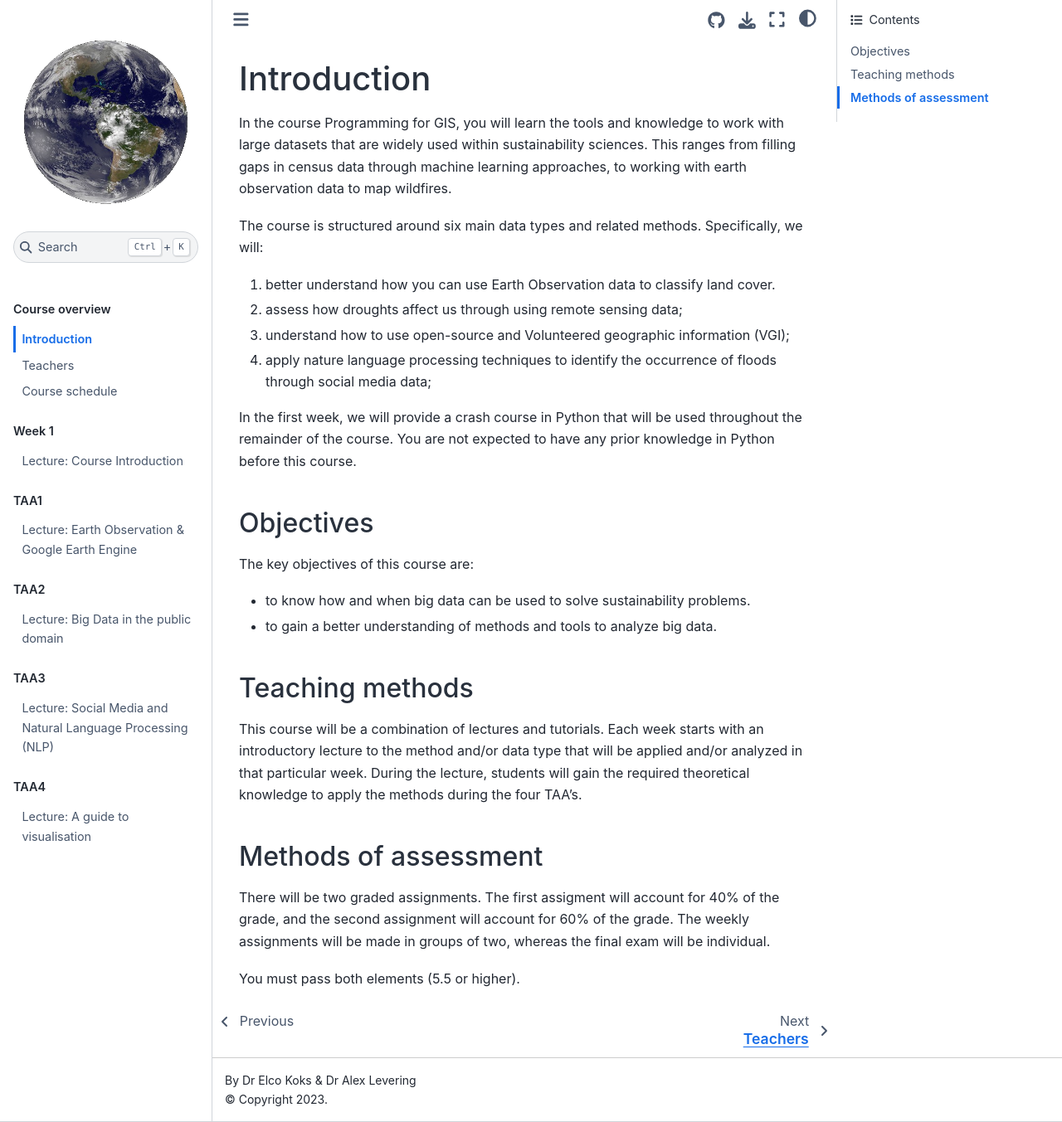
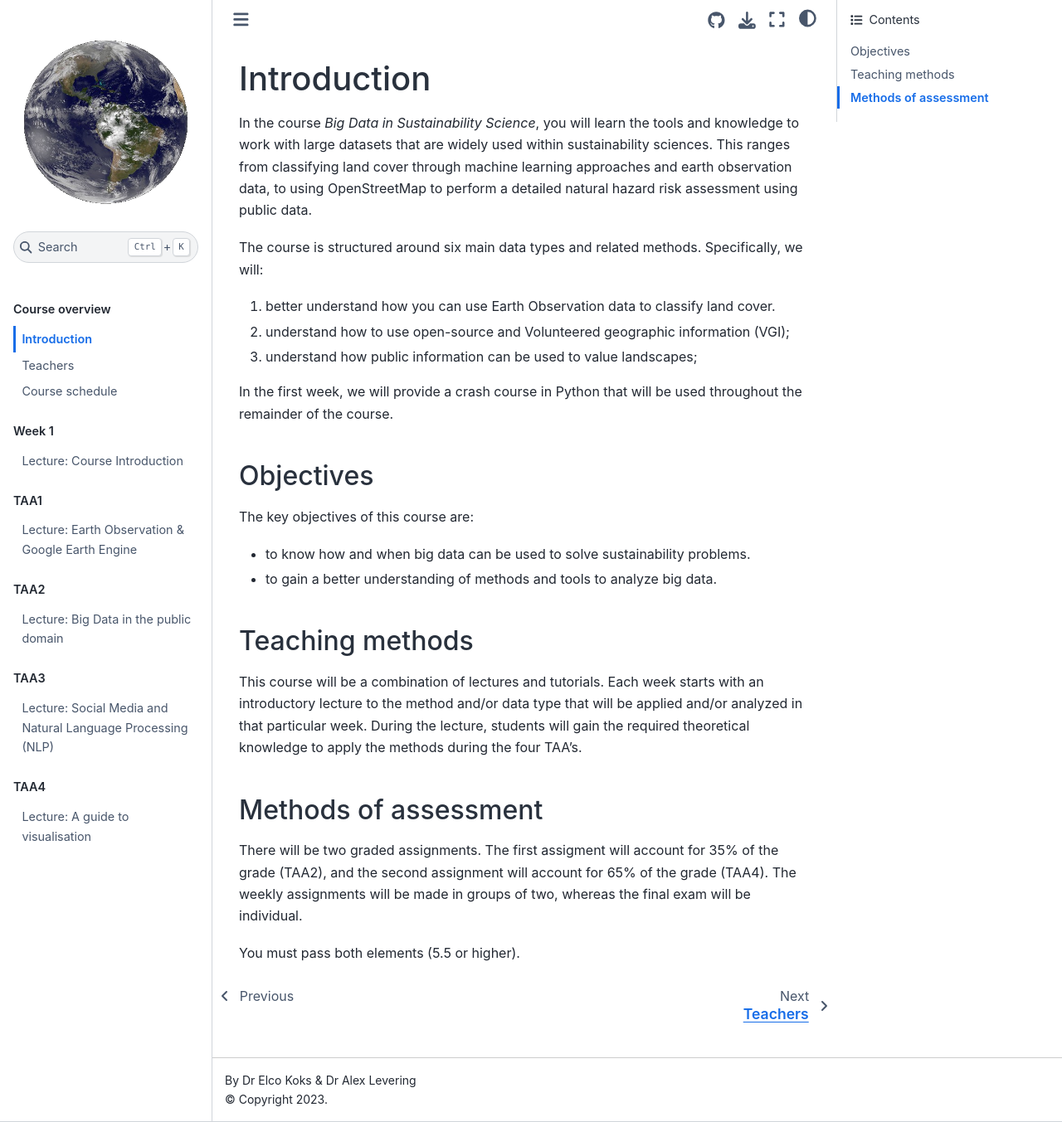
Before and after one commit to VU-IVM/UNIGIS_ProgrammingGIS, a Jupyter Book: the page built from course_basics/course_intro.md, in a window 1280 px wide and 1353 px high. Shown: the whole window at 83% size. Built offline with Jupyter Book 1.0.4 settings and Sphinx 7.4.7 and the Sphinx Book theme 1.1.4, drawn with Linux system fonts in a browser that asks for light colours; pages that are not in the unit, such as notebooks, are missing from menus.

```diff
--- a/_config.yml
+++ b/_config.yml
@@ -1,7 +1,7 @@
 # Book settings
 # Learn more at https://jupyterbook.org/customize/config.html
 
-title           : UNIGIS - Programming for GIS
+title           : UNIGIS - Big Data in Sustainability Science
 author          : Dr Elco Koks & Dr Alex Levering
 logo            : _static/images/logo.png
 announcement    : "This course is work in progress!" # A banner announcement at the top of the site.
--- a/course_basics/course_intro.md
+++ b/course_basics/course_intro.md
@@ -1,15 +1,14 @@
 # Introduction
 
-In the course Programming for GIS, you will learn the tools and knowledge to work with large datasets that are widely used within sustainability sciences. This ranges from filling gaps in census data through machine learning approaches, to working with earth observation data to map wildfires.
+In the course *Big Data in Sustainability Science*, you will learn the tools and knowledge to work with large datasets that are widely used within sustainability sciences. This ranges from classifying land cover through machine learning approaches and earth observation data, to using OpenStreetMap to perform a detailed natural hazard risk assessment using public data.
 
 The course is structured around six main data types and related methods. Specifically, we will:
 
 1. better understand how you can use Earth Observation data to classify land cover.
-2. assess how droughts affect us through using remote sensing data;
-3. understand how to use open-source and Volunteered geographic information (VGI);
-4. apply nature language processing techniques to identify the occurrence of floods through social media data;
+2. understand how to use open-source and Volunteered geographic information (VGI);
+3. understand how public information can be used to value landscapes;
 
-In the first week, we will provide a crash course in Python that will be used throughout the remainder of the course. You are not expected to have any prior knowledge in Python before this course.
+In the first week, we will provide a crash course in Python that will be used throughout the remainder of the course.
 
 ## Objectives
 The key objectives of this course are:
@@ -20,6 +19,6 @@ The key objectives of this course are:
 This course will be a combination of lectures and tutorials. Each week starts with an introductory lecture to the method and/or data type that will be applied and/or analyzed in that particular week. During the lecture, students will gain the required theoretical knowledge to apply the methods during the four TAA's.
 
 ## Methods of assessment
-There will be two graded assignments. The first assigment will account for 40% of the grade, and the second assignment will account for 60% of the grade. The weekly assignments will be made in groups of two, whereas the final exam will be individual.
+There will be two graded assignments. The first assigment will account for 35% of the grade (TAA2), and the second assignment will account for 65% of the grade (TAA4). The weekly assignments will be made in groups of two, whereas the final exam will be individual.
 
 You must pass both elements (5.5 or higher).
```
Also changed, not shown: course_basics/schedule.md (+5 -5 lines), intro.md (+2 -2 lines), readme.md (+2 -3 lines).
